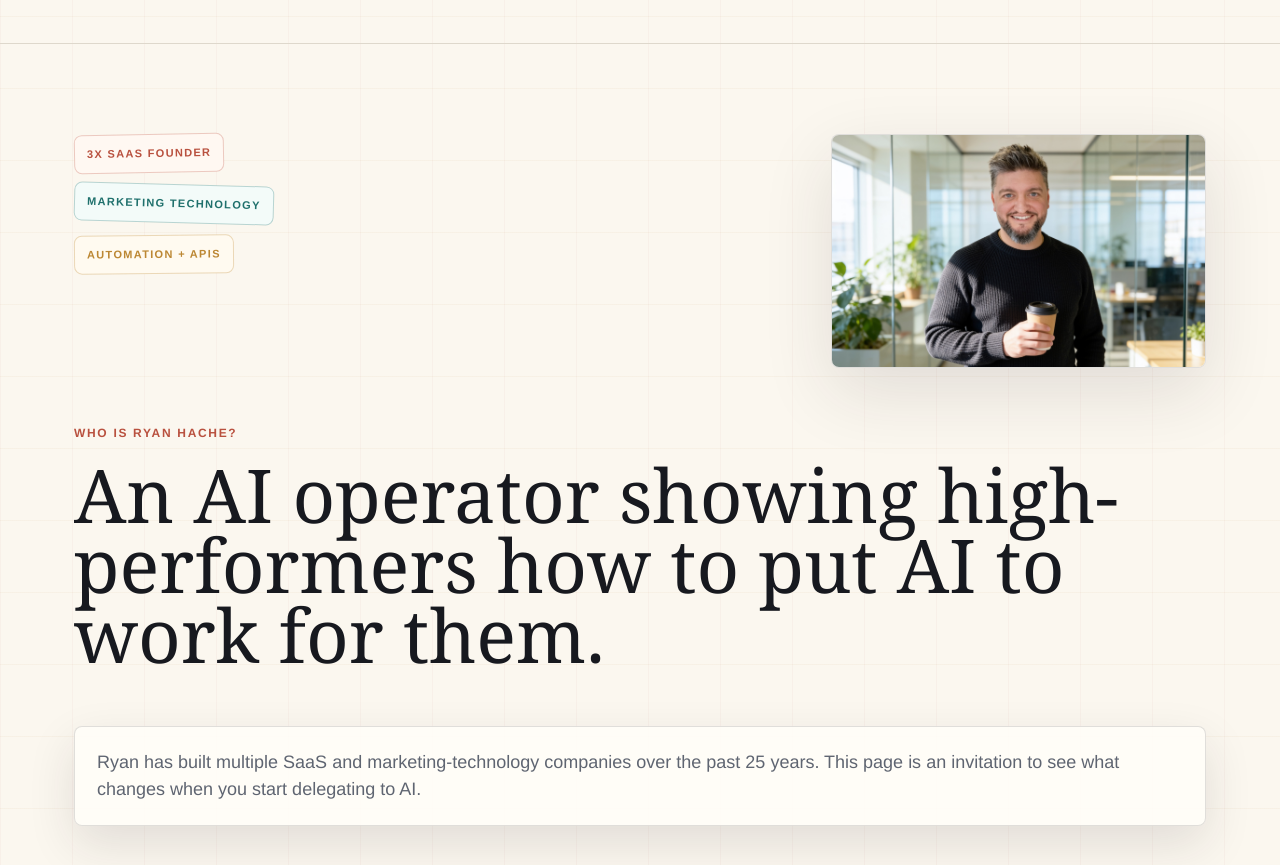
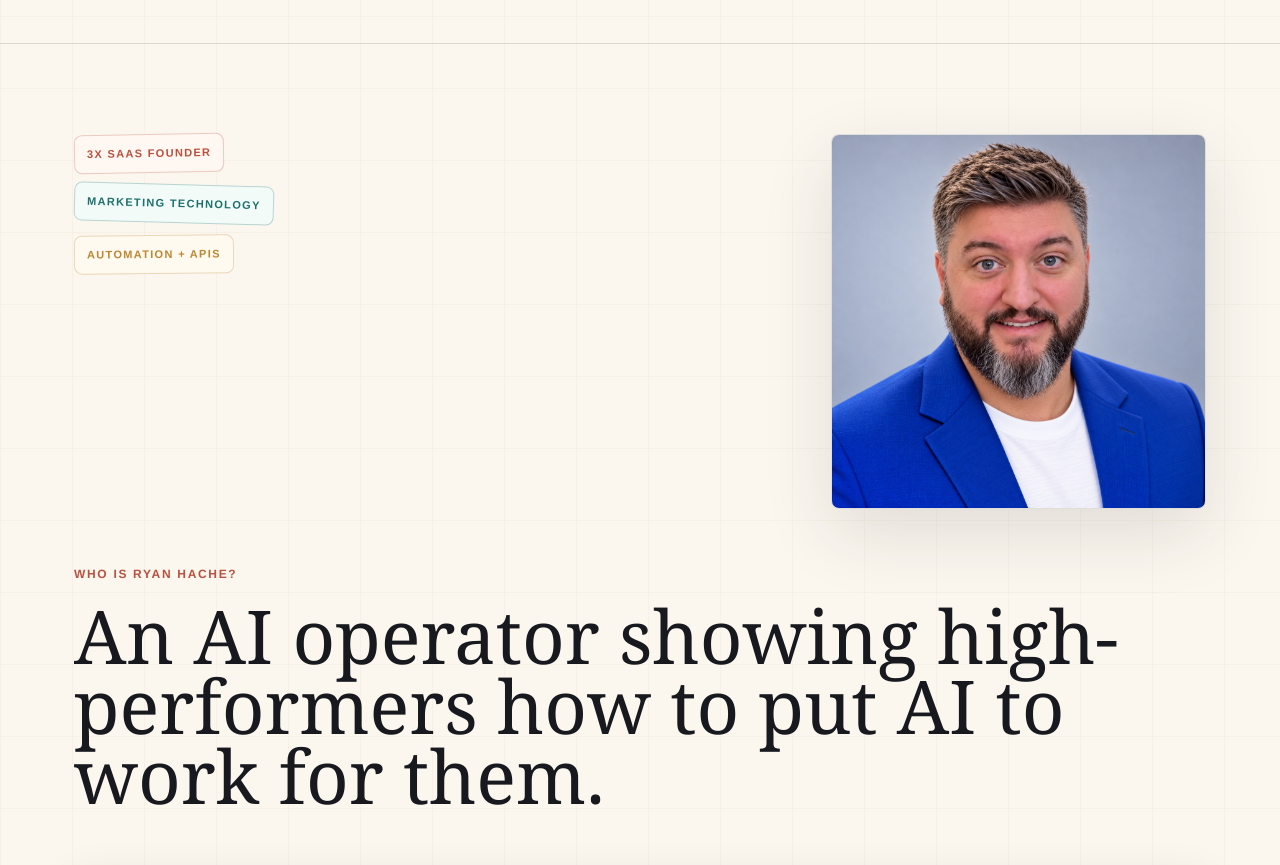
Before and after one commit to RyanHache/ryanhache, a plain HTML site: page index.html in a window 1280 px wide. Shown: the part 920-1785 px from the top of the page. Drawn offline with Linux system fonts and the light colour scheme; a script that the page names is missing.

Commit message:
Update homepage with Ryan's new headshot

```diff
--- a/index.html
+++ b/index.html
@@ -71,12 +71,12 @@
             <span>Marketing technology</span>
             <span>Automation + APIs</span>
           </div>
-          <figure class="ryan-photo-slot reveal">
+          <figure class="ryan-photo-slot ryan-headshot reveal">
             <img
-              src="assets/brand-graphics/ryan-hache-personal-brand-office.jpg"
-              alt="Ryan Hache in a modern office holding a coffee."
-              width="1600"
-              height="1066"
+              src="assets/brand-graphics/ryan-hache-blue-blazer.jpg"
+              alt="Ryan Hache wearing a blue blazer."
+              width="1200"
+              height="1200"
               loading="lazy"
             />
           </figure>
--- a/styles.css
+++ b/styles.css
@@ -1583,6 +1583,10 @@ h3 {
   background: var(--panel);
   box-shadow: var(--shadow);
   transform: rotate(1deg);
+}
+
+.ryan-photo-slot.ryan-headshot {
+  aspect-ratio: 1;
 }
 
 .ryan-photo-slot img {
```
Also changed, not shown: assets/brand-graphics/ryan-hache-blue-blazer.jpg (added).
